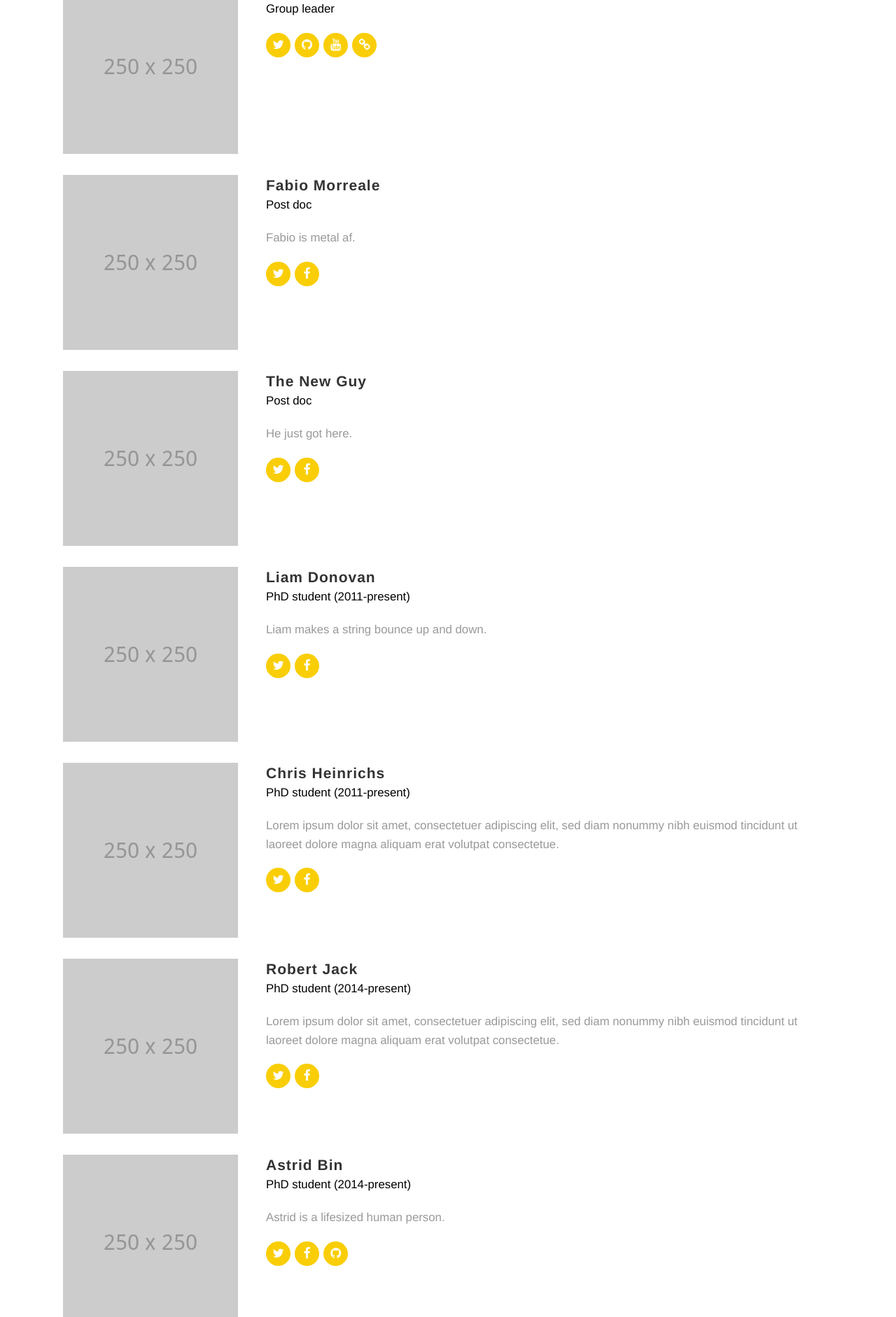
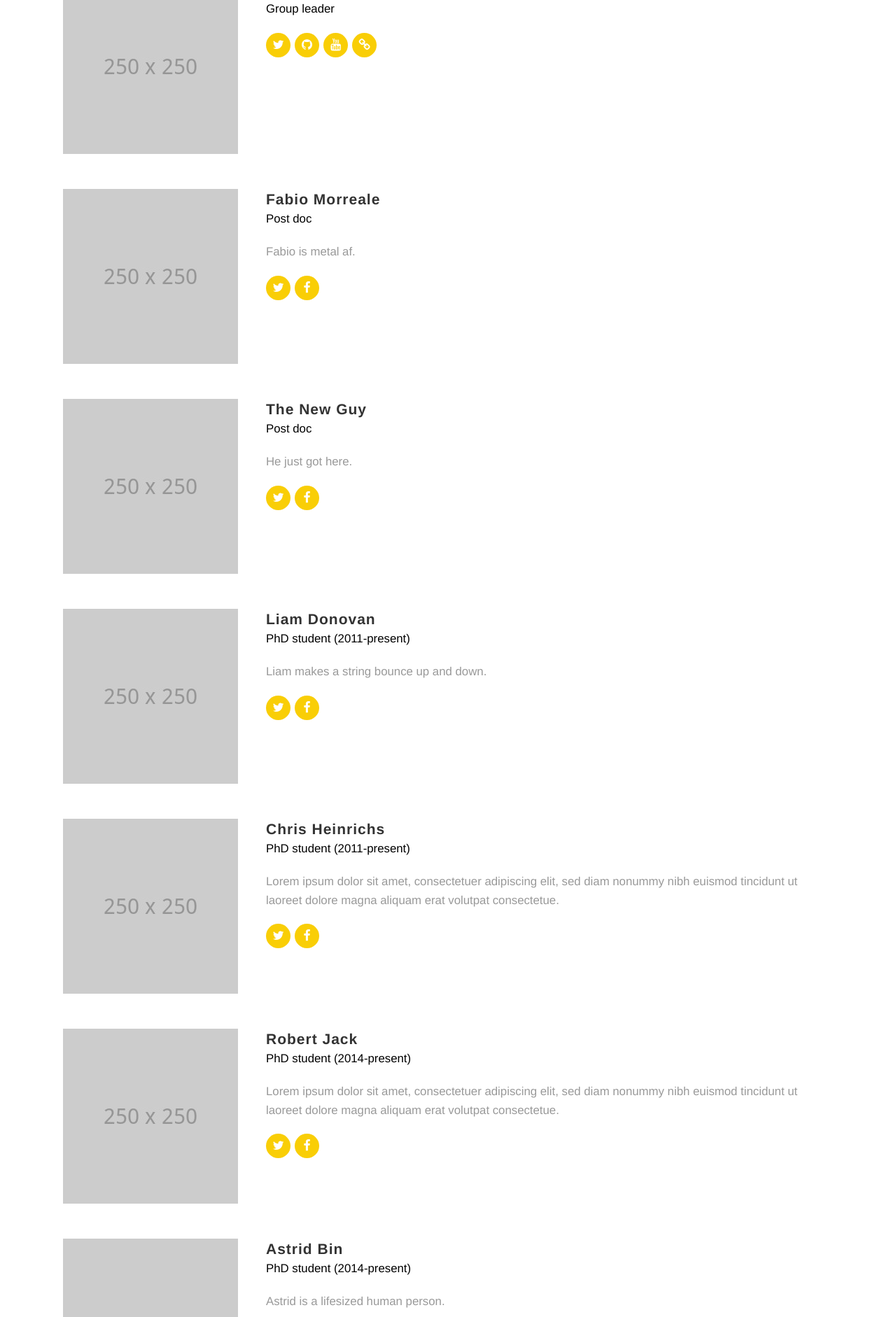
Before and after one commit to disastrid/instruments_lab, a Jekyll site: the page built from docs/people/index.html, in a window 1280 px wide. Shown: the part 867-2749 px from the top of the page at 70% size. Built offline with Jekyll 4.4.1, drawn with Linux system fonts in a browser that asks for light colours.

Commit message:
added styling etc to people page

```diff
--- a/docs/people/index.html
+++ b/docs/people/index.html
@@ -28,7 +28,7 @@ section_id: people
     <h2>Members</h2>
   </div>
     {% for member in site.data.members %}
- <div class='row'>
+ <div class='row team-section'>
 
 
     <div class='small-5 medium-3 columns people'>
@@ -60,7 +60,7 @@ section_id: people
     <h2>Alumni</h2>
   </div>
     {% for member in site.data.alumni %}
-  <div class='row'>
+  <div class='row team-section'>
 
 
     <div class='small-5 medium-3 columns people'>
```
